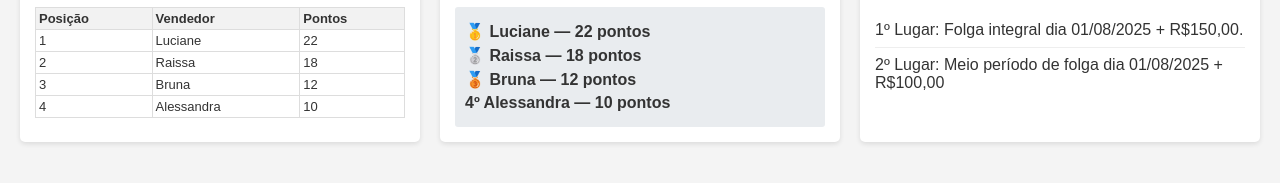
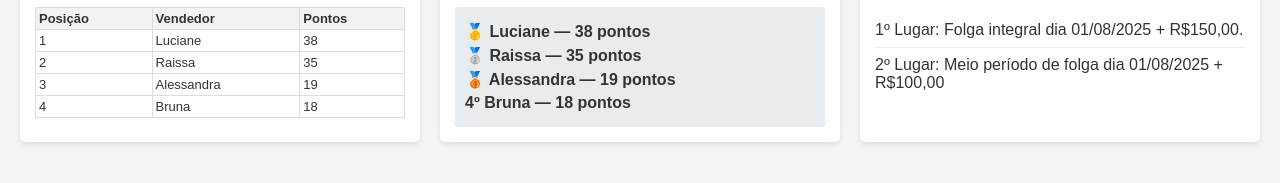
Before and after one commit to jpraudzius/gamificacao-page, a plain HTML site: page comercial.html in a window 1280 px wide. Shown: the part 303-486 px from the top of the page. Drawn offline with Linux system fonts and the light colour scheme.

Commit message:
Update comercial.html

```diff
--- a/comercial.html
+++ b/comercial.html
@@ -57,10 +57,10 @@
 
     <script>
         const vendedores = [
-            { id: 1, nome: "Alessandra", vendas: 1000, pontos: 10 },
-            { id: 2, nome: "Luciane", vendas: 500, pontos: 22 },
-            { id: 3, nome: "Raissa", vendas: 0, pontos: 18 },
-            { id: 4, nome: "Bruna", vendas: 0, pontos: 12 },
+            { id: 1, nome: "Alessandra", vendas: 1000, pontos: 19 },
+            { id: 2, nome: "Luciane", vendas: 500, pontos: 38 },
+            { id: 3, nome: "Raissa", vendas: 0, pontos: 35 },
+            { id: 4, nome: "Bruna", vendas: 0, pontos: 18 },
         ];
 
         const premios = [
```
